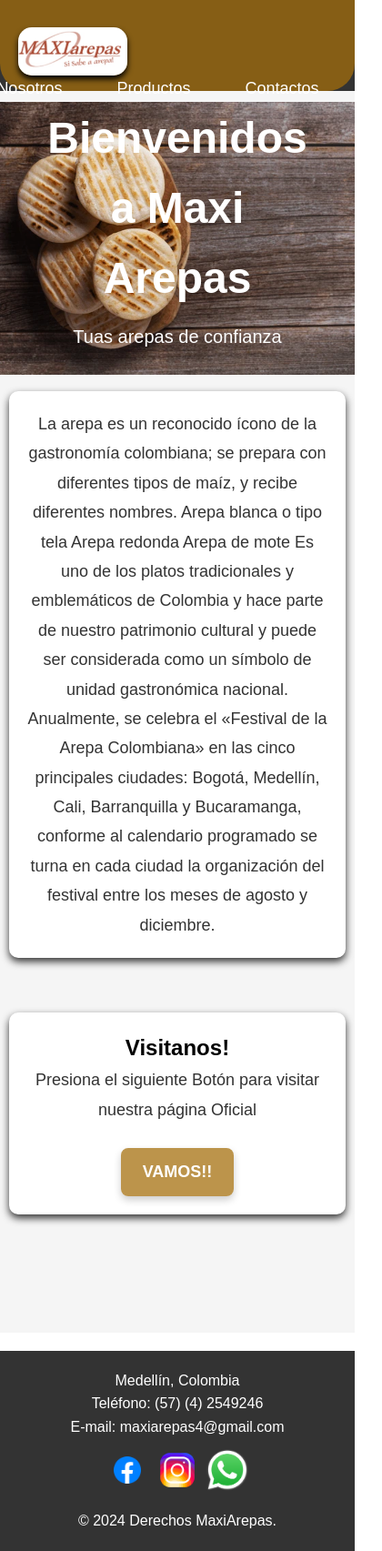
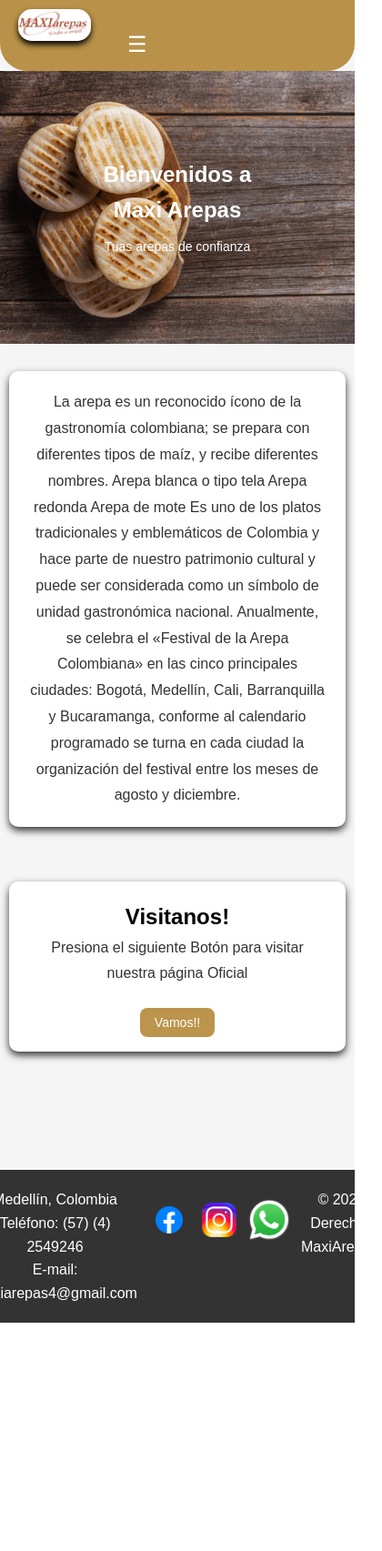
Before and after one commit to jhojan-a11/maxiarepas, a plain HTML site: page index.html in a window 390 px wide. Shown: the whole page at 91% size, 420 px wide, since content can reach past the window. After the commit the page ends 1454 px from the top, so only its background shows below. Drawn offline with Linux system fonts and the light colour scheme.

Commit message:
First Commit

```diff
--- a/css/styles.css
+++ b/css/styles.css
@@ -11,9 +11,82 @@ body {
     min-height: 100vh;
 }
 
+header {
+    display: flex;
+    justify-content: space-between;
+    align-items: center;
+    padding: 10px 20px;
+    background-color: #333;
+    color: #fff;
+}
+
+.logo {
+    max-height: 40px;
+}
+
+nav {
+    position: relative;
+}
+
+.menu-checkbox {
+    display: none;
+}
+
+.menu-label {
+    display: none;
+    font-size: 24px;
+    cursor: pointer;
+    color: #fff;
+}
+
+.nav-links {
+    list-style: none;
+    display: flex;
+    gap: 20px;
+}
+
+.nav-links li a {
+    text-decoration: none;
+    color: #fff;
+    padding: 10px 20px;
+    transition: background-color 0.3s;
+}
+
+.nav-links li a:hover {
+    background-color: #555;
+}
+
+@media (max-width: 768px) {
+    .menu-label {
+        display: block;
+    }
+
+    .nav-links {
+        display: none;
+        flex-direction: column;
+        background-color: #333;
+        position: absolute;
+        top: 100%;
+        left: 0;
+        width: 150px;
+        padding: 20px 0;
+        text-align: center;
+        z-index: 10;
+        border-radius: 15px;
+    }
+
+    .menu-checkbox:checked ~ .nav-links {
+        display: flex;
+    }
+}
+
+
 .container {
     width: 90%;
     margin: 0 auto;
+    display: flex;
+    justify-content: center;
+    text-align: center;
 }
 
 main {
@@ -34,40 +107,38 @@ footer {
 header {
     background: #333;
     color: #fff;
-    padding: 30px 0;
-    height: 100px;
+    padding: 20px 0;
+    height: auto;
     border-radius: 0 0 30px 30px;
     background-color: rgba(164, 110, 10, 0.732);
-}
-
-.back-header {
-    background-color: #333;
+    text-align: center;
 }
 
 header .logo {
-    width: 120px;
-    float: left;
+    width: 100px;
+    margin: 0 auto;
+    display: block;
     border-radius: 15px;
     box-shadow: 0 4px 6px rgba(0, 0, 0, 1);
     cursor: pointer;
 }
 
 header .logo:hover {
-    box-shadow: 0 4px 6px rgba(0, 0, 0, 1);
     transform: scale(1.05);
     transition: 500ms;
 }
 
 nav {
-    float: right;
+    margin-top: 20px;
 }
 
 nav ul {
     list-style-type: none;
-    margin: 0;
     padding: 0;
     display: flex;
+    justify-content: end;
     gap: 20px;
+    flex-wrap: wrap;
 }
 
 nav ul li {
@@ -76,24 +147,31 @@ nav ul li {
 
 nav ul li a {
     text-decoration: none;
-    padding: 10px 20px;
-    font-size: large;
+    padding: 10px 15px;
+    font-size: 16px;
     color: #fff;
-    background-color: transparent;
     transition: background-color 0.3s, color 0.3s;
     border-radius: 5px;
 }
 
 nav ul li a:hover {
     background-color: #555;
-    color: #fff;
-    text-decoration: none;
 }
 
-nav ul li:hover {
-    box-shadow: 0 4px 6px rgba(0, 0, 0, 0.1);
-    transform: scale(1.05);
-    transition: 500ms;
+
+.navbar {
+    display: flex;
+    flex-direction: row;
+    justify-content: end;
+    padding-left: 20px;
+    gap: 40px;
+
+}
+
+.navmenu {
+    display: flex;
+    justify-content: flex-end;
+
 }
 
 .banner {
@@ -118,25 +196,29 @@ nav ul li:hover {
 }
 
 .banner-text h1 {
-    font-size: 48px;
+    font-size: 36px;
     margin-bottom: 10px;
 }
 
 .banner-text p {
-    font-size: 20px;
+    font-size: 18px;
 }
 
 .content {
     padding: 20px 0;
     text-align: center;
+    align-items: center;
+    display: flex;
+    justify-content: center;
 }
+
+
 
 footer {
     background: #333;
     color: #fff;
     padding: 20px 0;
     text-align: center;
-    margin-top: 20px;
 }
 
 .card {
@@ -146,16 +228,20 @@ footer {
     box-shadow: 0 4px 8px rgba(0, 0, 0, 0.8);
     border-radius: 10px;
     max-width: 800px;
+    align-items: center;
 }
+
 .product {
     display: flex;
     flex-direction: column;
     justify-content: center;
     cursor: pointer;
 }
+
 .product img {
     border-radius: 15px;
     box-shadow: 0 4px 8px rgba(0, 0, 0, 0.8);
+    max-width: 100%;
 }
 
 .product:hover {
@@ -167,7 +253,7 @@ footer {
 
 .card p {
     color: #333;
-    font-size: 18px;
+    font-size: 16px;
     line-height: 1.8;
 }
 
@@ -194,20 +280,15 @@ form button {
     cursor: pointer;
 }
 
-
 .btn {
     background-color: rgba(164, 110, 10, 0.732);
     color: white;
-    padding: 12px 24px;
-    font-size: 18px;
-    font-weight: bold;
+    padding: 10px 20px;
+    font-size: 16px;
     border: none;
     border-radius: 8px;
-    box-shadow: 0 4px 8px rgba(0, 0, 0, 0.2);
     cursor: pointer;
     transition: background-color 0.3s ease, transform 0.3s ease, box-shadow 0.3s ease;
-    display: inline-block;
-    text-transform: uppercase;
     text-decoration: none;
 }
 
@@ -215,12 +296,6 @@ form button {
     background-color: #e65c00;
     transform: translateY(-3px);
     box-shadow: 0 8px 16px rgba(0, 0, 0, 0.3);
-}
-
-.btn:active {
-    background-color: #cc5200;
-    transform: translateY(0);
-    box-shadow: 0 4px 8px rgba(0, 0, 0, 0.2);
 }
 
 .card {
@@ -266,3 +341,50 @@ form button {
     border-radius: 15px;
     box-shadow: 0 8px 16px rgba(0, 0, 0, 0.3);
 }
+
+/* Media Queries para Responsividad */
+@media (max-width: 768px) {
+    header .logo {
+        width: 80px;
+    }
+
+    .banner-text h1 {
+        font-size: 28px;
+    }
+
+    .banner-text p {
+        font-size: 14px;
+    }
+
+    .product {
+        flex-direction: column;
+    }
+
+    nav ul {
+        flex-direction: column;
+        gap: 10px;
+    }
+
+    .card {
+        width: 100%;
+    }
+}
+
+@media (max-width: 480px) {
+    header {
+        padding: 10px 0;
+    }
+
+    .btn {
+        font-size: 14px;
+        padding: 8px 16px;
+    }
+
+    form input, form textarea {
+        font-size: 14px;
+    }
+
+    .banner-text h1 {
+        font-size: 24px;
+    }
+}
--- a/index.html
+++ b/index.html
@@ -11,11 +11,16 @@
     <main>
         <div class="back-header">
             <header>
-                <div class="container">
+                <div class="navbar">
+                    <div>
                         <a href="index.html">
                             <img src="images/Logo MaxiArepas.jpeg" alt="Logo" class="logo">
                         </a>
-                    <nav>
+                    </div>
+                        <nav class="navmenu">
+                            <input type="checkbox" id="menu-toggle" class="menu-checkbox">
+                            <label for="menu-toggle" class="menu-label">☰</label>
+
                             <ul class="nav-links">
                                 <li><a href="index.html">Inicio</a></li>
                                 <li><a href="about.html">Nosotros</a></li>
```
Also changed, not shown: about.html (+10 -1 lines), contact.html (+8 -1 lines), products.html (+8 -1 lines). Lines whose indentation alone changed are shown as unchanged.
